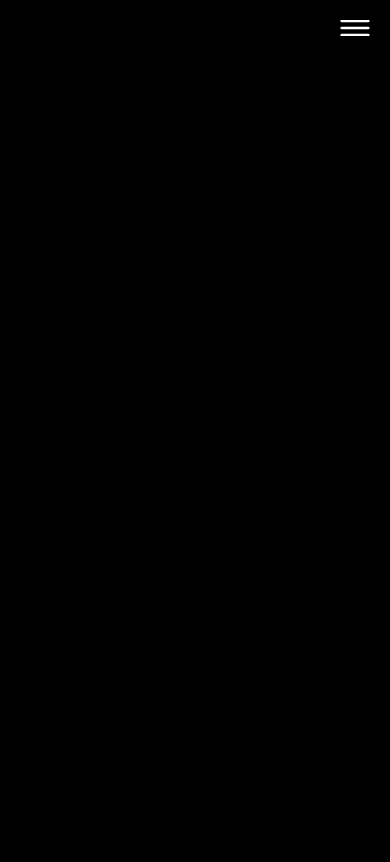
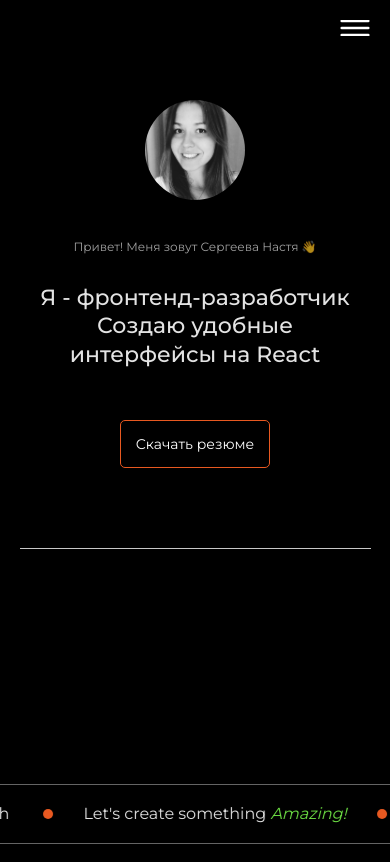
Before and after one commit to AnaSerg/portfolio-website-react, a React (Create React App) app: page / in a window 390 px wide. Shown: the top 862 px of the page. Built offline with nearby package versions, Linux system fonts and the light colour scheme.

Commit message:
feat: сделать адаптив Cover

```diff
--- a/src/components/App/App.js
+++ b/src/components/App/App.js
@@ -6,11 +6,23 @@
 import Projects from "../Projects/Projects";
 import AboutMe from "../AboutMe/AboutMe";
 import Contacts from "../Contacts/Contacts";
+import React from "react";
 
 function App() {
+    const [burgerMenuOpened, setBurgerMenuOpened] = React.useState(false);
+    const openBurgerMenu = () => {
+        if(!burgerMenuOpened) {
+            setBurgerMenuOpened(true);
+        } else {
+            setBurgerMenuOpened(false);
+        }
+    }
+
   return (
     <div className="App">
-        <Header />
+        <Header openBurgerMenu={openBurgerMenu} burgerMenuOpened={burgerMenuOpened}/>
+        <Cover burgerMenuOpened={burgerMenuOpened}/>
+        <Marquee />
     </div>
   );
 }
@@ -18,8 +30,6 @@
 export default App;
 
 /*
-<Cover />
-        <Marquee />
         <Technologies />
         <Projects />
         <AboutMe />
--- a/src/components/Cover/Cover.jsx
+++ b/src/components/Cover/Cover.jsx
@@ -2,9 +2,10 @@
 import Photo from '../../images/Photo.jpg';
 import '../Cover/Cover.scss';
 
-const Cover = () => {
+const Cover = ({burgerMenuOpened}) => {
+
     return (
-        <div className="cover">
+        <div className={burgerMenuOpened ? "cover cover_menu_opened" : "cover"}>
             <img src={Photo} className="cover__image"/>
             <p className="cover__text">Привет! Меня зовут Сергеева Настя 👋</p>
             <h1 className="cover__title">Я - фронтенд-разработчик <br/> Создаю удобные интерфейсы на React</h1>
--- a/src/components/Cover/Cover.scss
+++ b/src/components/Cover/Cover.scss
@@ -40,3 +40,66 @@
     transition: all .3s;
   }
 }
+
+@media screen and (max-width: 1280px) {
+  .cover {
+    &__text {
+      font-size: 14px;
+    }
+    &__title {
+      font-size: 42px;
+    }
+  }
+}
+
+@media screen and (max-width: 1000px) {
+  .cover {
+    &__image {
+      height: 100px;
+      width: 100px;
+    }
+    &__title {
+      font-size: 38px;
+      max-width: 600px;
+    }
+  }
+}
+
+@media screen and (max-width: 700px) {
+  .cover {
+    padding: 150px 0 80px;
+    &__title {
+      font-size: 34px;
+      max-width: 90%;
+    }
+  }
+}
+
+@media screen and (max-width: 600px) {
+  .cover {
+    &__title {
+      font-size: 28px;
+    }
+    &__button {
+      padding: 15px;
+      font-size: 14px;
+    }
+  }
+}
+
+@media screen and (max-width: 450px) {
+  .cover {
+    padding: 100px 0 80px;
+    &_menu_opened {
+      padding: 290px 0 100px;
+    }
+    &__title {
+      margin: 30px 0 0;
+      font-size: 22px;
+    }
+    &__text {
+      margin: 40px 0 0;
+      font-size: 12px;
+    }
+  }
+}
--- a/src/components/Header/Header.jsx
+++ b/src/components/Header/Header.jsx
@@ -1,8 +1,7 @@
 import React from 'react';
 import './Header.scss';
 
-const Header = () => {
-    const [burgerMenuOpened, setBurgerMenuOpened] = React.useState(false);
+const Header = ({openBurgerMenu, burgerMenuOpened}) => {
 
     const handleClickScroll = (block) => {
         const element = document.getElementById(block);
@@ -10,14 +9,6 @@
             element.scrollIntoView({ behavior: 'smooth', block: "start", inline: "nearest" });
         }
     };
-
-    const openBurgerMenu = () => {
-        if(!burgerMenuOpened) {
-            setBurgerMenuOpened(true);
-        } else {
-            setBurgerMenuOpened(false);
-        }
-    }
 
     return (
         <header className="header">
```
